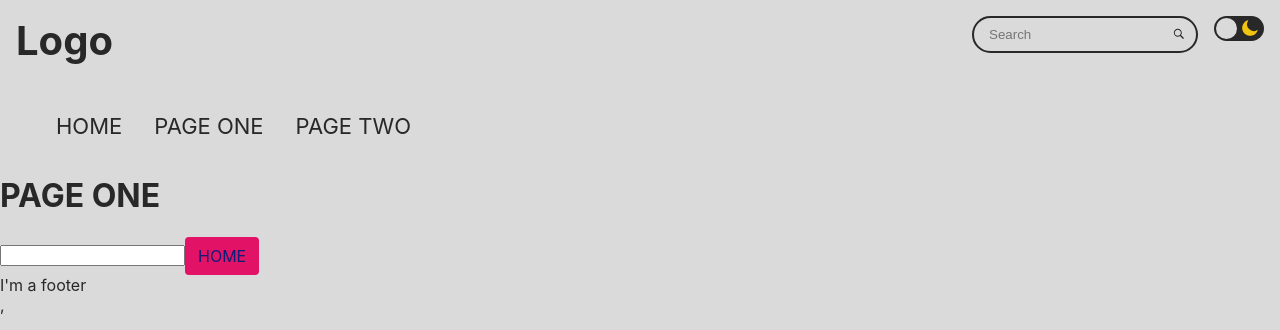
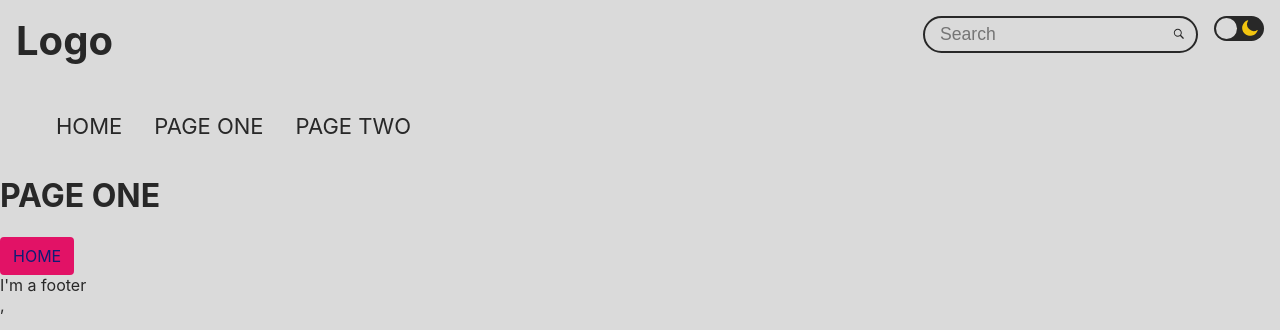
Before and after one commit to C0deJack/react-typescript-styled-eslint-prettier, a React (Create React App) app: page /one in a window 1280 px wide. Shown: the top 330 px of the page. Built offline with nearby package versions, Linux system fonts and the light colour scheme.

Commit message:
Add autocomplete to search bar

```diff
--- a/src/components/container/PageOne.tsx
+++ b/src/components/container/PageOne.tsx
@@ -1,28 +1,10 @@
 import React from 'react';
 import LinkButton from '../styled/LinkButton';
-import Autocomplete from '../styled/Autocomplete';
+
 export default function PageOne() {
     return (
         <div>
             <h1>PAGE ONE</h1>
-
-            <Autocomplete
-                suggestions={[
-                "Alligator",
-                "Bask",
-                "Crocodilian",
-                "Death Roll",
-                "Eggs",
-                "Jaws",
-                "Reptile",
-                "Solitary",
-                "Tail",
-                "Wetlands"
-            ]}
-            />
-
-
-
             <LinkButton link={'/'} linkName={'HOME'}/>
         </div>
     )
--- a/src/components/styled/Autocomplete.jsx
+++ b/src/components/styled/Autocomplete.jsx
@@ -2,15 +2,18 @@ import React, { Component } from 'react';
 import styled from 'styled-components';
 
 const StyledList = styled.ul`
-
+	width: 236px;
     border: 1px solid #999;
     border-top-width: 0;
     list-style: none;
-	margin-top: 0;
-	max-height: 143px;
     overflow-y: auto;
     padding-left: 0;
-	width: calc(300px + 1rem);
+	background-color: ${props => props.theme.color.light};
+	border-radius: 17px;
+    border: ${props => props.theme.color.dark} solid 1px;
+	position: absolute;
+	left: 0;
+	top: 24px;
 
     li {
         padding: 0.5rem;
@@ -18,20 +21,9 @@ const StyledList = styled.ul`
 
     .suggestion-active,
     li:hover {
-		background-color: #008f68;
-		color: #fae042;
+        background-color: ${props => props.theme.color.grey};
         cursor: pointer;
-		font-weight: 700;
     }
-
-	li:not(:last-of-type) {
-		border-bottom: 1px solid #999;
-	}
-
-	/* .no-suggestions {
-		color: #999;
-		padding: 0.5rem;
-	} */
 `;
 
 // interface AutocompleteProps {
@@ -170,19 +162,13 @@ class Autocomplete extends Component {
                     </StyledList>
                 );
             }
-			// else {
-			// 	suggestionsListComponent = (
-			// 		<div className="no-suggestions">
-			// 			<em>No suggestions, you're on your own!</em>
-			// 		</div>
-			// 	);
-			// }
         }
 
         return (
             <>
                 <input
                     type="text"
+                    placeholder="Search"
                     onChange={onChange}
                     onKeyDown={onKeyDown}
                     value={userInput}
--- a/src/components/styled/SearchBar.tsx
+++ b/src/components/styled/SearchBar.tsx
@@ -1,7 +1,9 @@
 import React from 'react';
 import styled from 'styled-components';
+import Autocomplete from '../styled/Autocomplete';
 
 const StyledSearchBar = styled.div`
+    position: relative;
     margin: 0 1rem;
     padding: 5px 10px;
     height: 37px;
@@ -14,6 +16,7 @@ const StyledSearchBar = styled.div`
         border: ${props => props.theme.color.light} solid;
         color: ${props => props.theme.color.dark};
         background-color: ${props => props.theme.color.light};
+        font-size: 1.1rem;
     }
 
     button {
@@ -36,7 +39,20 @@ export default function SearchBar() {
 
     return (
         <StyledSearchBar>
-            <input type='text' placeholder='Search'/>
+            <Autocomplete
+                suggestions={[
+                "Alligator",
+                "Bask",
+                "Crocodilian",
+                "Death Roll",
+                "Eggs",
+                "Jaws",
+                "Reptile",
+                "Solitary",
+                "Tail",
+                "Wetlands"
+                ]}
+            />
             <button type='button'>
                 <svg width="15px" height="15px" viewBox="0 0 32 32" version="1.1" xmlns="http://www.w3.org/2000/svg">
                     <title>Search</title>
--- a/src/styles/theme.ts
+++ b/src/styles/theme.ts
@@ -19,6 +19,7 @@ export const lightTheme = {
     info: '#00CCC6', // teal
     light: '#dadada',
     dark: '#282828',
+    grey: '#bdbdbd',
     muted: '#eee',
   }
 };
@@ -34,6 +35,7 @@ export const darkTheme: Theme = {
     info: '#00CCC6', // teal
     light: '#282828',
     dark: '#dadada',
+    grey: '#bdbdbd',
     muted: '#eee',
   }
 };
```
Lines whose indentation alone changed are shown as unchanged.
